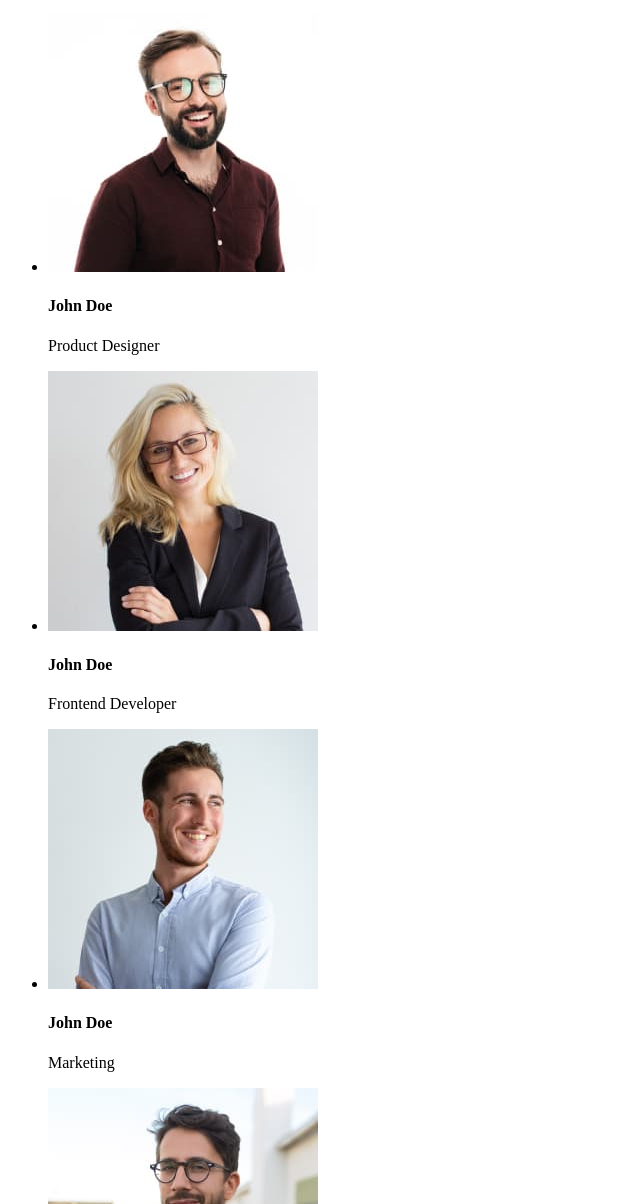
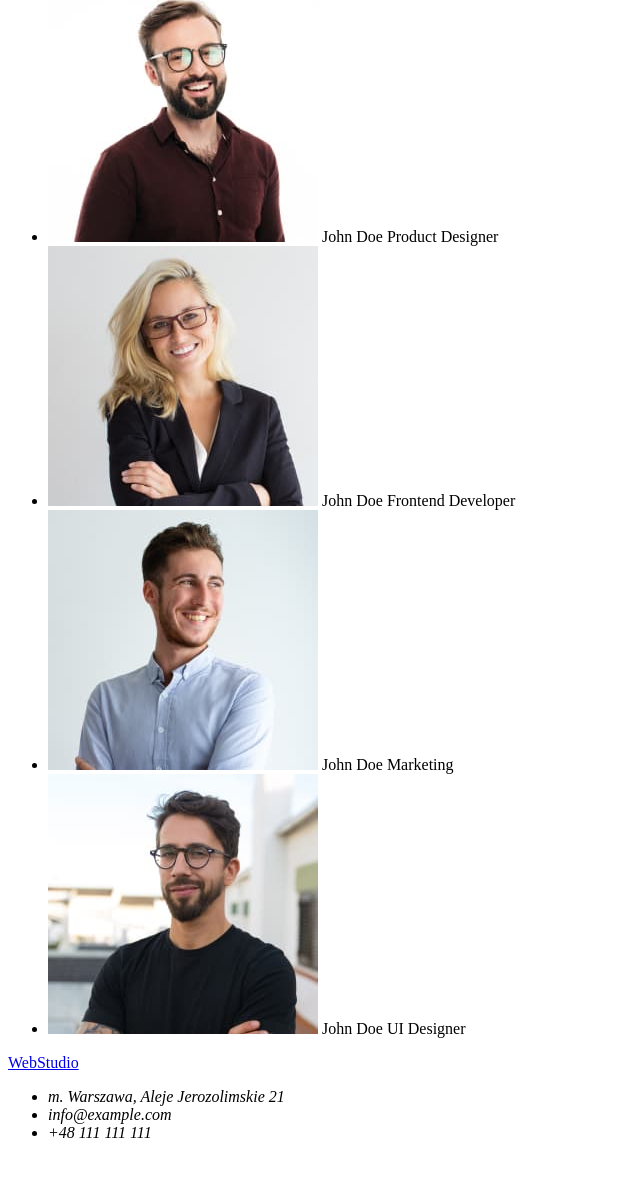
Before and after one commit to sadkooski/goit-markup-hw-01, a plain HTML site: page index.html in a window 1280 px wide. Shown: the part 1596-2800 px from the top of the page, without its empty margins (0-640 px from the left). After the commit the page ends 2754 px from the top, so only its background shows below. Drawn offline with Linux system fonts and the light colour scheme.

Commit message:
Poprawki

```diff
--- a/index.html
+++ b/index.html
@@ -9,9 +9,8 @@
 
   <body>
     <header>
-      <h3><a href="#">WebStudio</a></h3>
-
       <nav>
+        <a href="#">WebStudio</a>
         <ul>
           <li><a href="#agencja">Agencja</a></li>
           <li><a href="#portfolio">Portfolio</a></li>
@@ -26,13 +25,12 @@
     </header>
 
     <main>
-      <div>
+      <section>
         <h1 id="agencja">EFEKTWYNE ROZWIĄZANIA DLA WASZEGO BIZNESU</h1>
         <button type="button">Zamów usługę</button>
-      </div>
+      </section>
 
-      <article>
-        <div>
+      <section>
         <ul>
           <li>
             <h4>LOREM IPSUM</h4>
@@ -63,9 +61,9 @@
             </p>
           </li>
         </ul>
-        </div>
+      </section>
 
-        <div>
+      <section>
         <h2 id="portfolio">Czym się zajmujemy</h2>
         <ul>
           <li>
@@ -93,8 +91,7 @@
             />
           </li>
         </ul>
-        </div>
-      </article>
+      </section>
 
       <section>
         <h2>Nasz zespół</h2>
@@ -107,8 +104,8 @@
                 width="270"
                 height="260"
               />
-              <h4>John Doe</h4>
-              <p>Product Designer</p>
+              <span>John Doe</span>
+              <span>Product Designer</span>
             </div>
           </li>
           <li>
@@ -119,8 +116,8 @@
                 width="270"
                 height="260"
               />
-              <h4>John Doe</h4>
-              <p>Frontend Developer</p>
+              <span>John Doe</span>
+              <span>Frontend Developer</span>
             </div>
           </li>
           <li>
@@ -131,8 +128,8 @@
                 width="270"
                 height="260"
               />
-              <h4>John Doe</h4>
-              <p>Marketing</p>
+              <span>John Doe</span>
+              <span>Marketing</span>
             </div>
           </li>
           <li>
@@ -143,8 +140,8 @@
                 width="270"
                 height="260"
               />
-              <h4>John Doe</h4>
-              <p>UI Designer</p>
+              <span>John Doe</span>
+              <span>UI Designer</span>
             </div>
           </li>
         </ul>
@@ -152,7 +149,7 @@
     </main>
 
     <footer>
-      <h3 id="kontakt"><a href="#">WebStudio</a></h3>
+      <a href="#" id="kontakt">WebStudio</a>
       <address>
         <ul>
           <li>m. Warszawa, Aleje Jerozolimskie 21</li>
```
Lines whose indentation alone changed are shown as unchanged.
